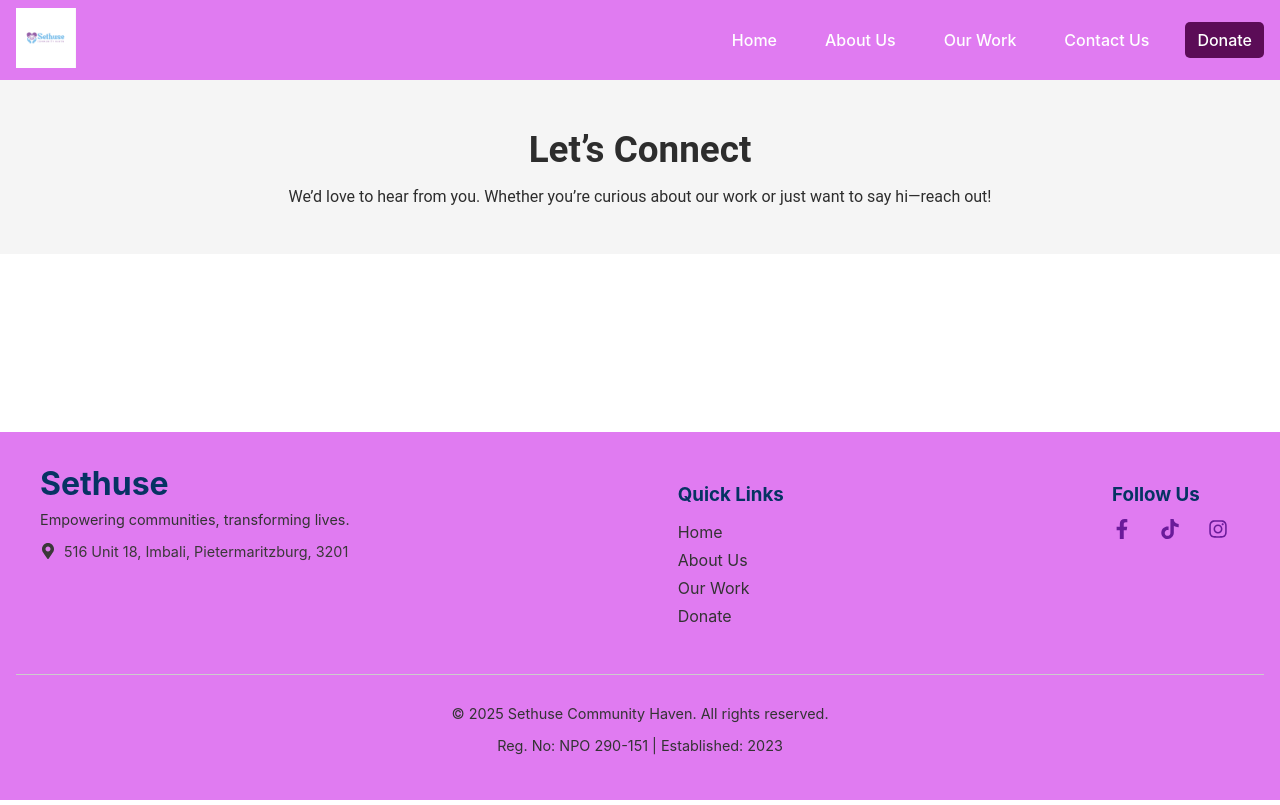
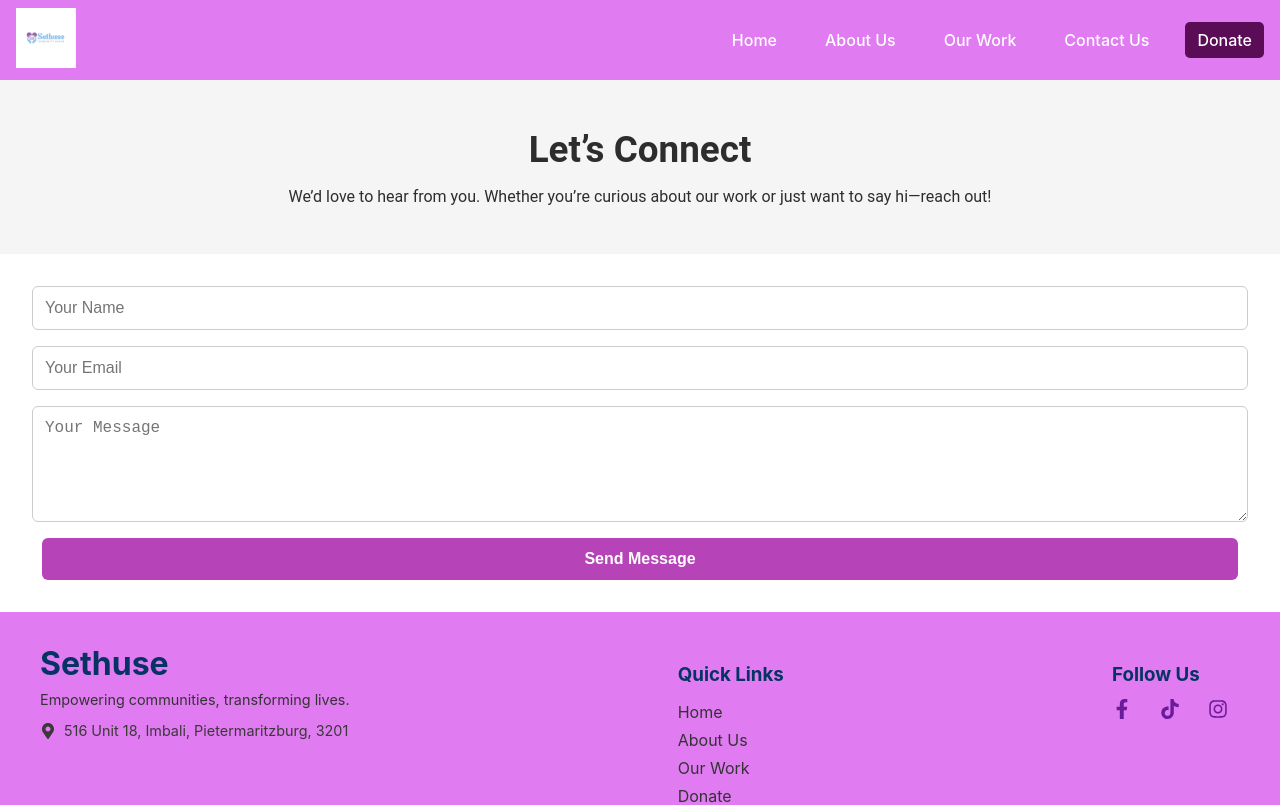
Before and after one commit to SmaSema/sethuse-website, a React (Create React App) app: page /contact in a window 1280 px wide. Shown: the top 805 px of the page. Built offline with nearby package versions, Linux system fonts and the light colour scheme.

Commit message:
47th  commit

```diff
--- /dev/null
+++ b/src/components/ContactUs_page/ContactForm.css
@@ -0,0 +1,24 @@
+.contact-form {
+  display: flex;
+  flex-direction: column;
+  gap: 1rem;
+  padding: 2rem;
+}
+
+.contact-form input,
+.contact-form textarea {
+  border: 1px solid #ccc;
+  padding: 0.75rem;
+  border-radius: 6px;
+  font-size: 1rem;
+}
+
+.contact-form button {
+  background-color: #aa21add7;
+  color: white;
+  border: none;
+  padding: 0.75rem;
+  font-size: 1rem;
+  border-radius: 6px;
+  cursor: pointer;
+}
--- /dev/null
+++ b/src/components/ContactUs_page/ContactForm.js
@@ -0,0 +1,25 @@
+import React, { useState } from 'react';
+import SuccessMessage from './SuccessMessage';
+import '../ContactUs_page/ContactForm.css';
+
+const ContactForm = () => {
+  const [submitted, setSubmitted] = useState(false);
+
+  const handleSubmit = (e) => {
+    e.preventDefault();
+    setSubmitted(true); // Simulate submission
+  };
+
+  return submitted ? (
+    <SuccessMessage />
+  ) : (
+    <form className="contact-form" onSubmit={handleSubmit}>
+      <input type="text" placeholder="Your Name" required />
+      <input type="email" placeholder="Your Email" required />
+      <textarea placeholder="Your Message" rows="5" required />
+      <button type="submit">Send Message</button>
+    </form>
+  );
+};
+
+export default ContactForm;
--- /dev/null
+++ b/src/components/ContactUs_page/SuccessMessage.css
@@ -0,0 +1,7 @@
+.success-message {
+  padding: 2rem;
+  text-align: center;
+  background-color: #d7f6e7;
+  color: #266e4a;
+  border-radius: 8px;
+}
--- /dev/null
+++ b/src/components/ContactUs_page/SuccessMessage.js
@@ -0,0 +1,11 @@
+import React from 'react';
+import '../ContactUs_page/SuccessMessage.css';
+
+const SuccessMessage = () => (
+  <div className="success-message">
+    <h2>Thanks!</h2>
+    <p>Your message was sent successfully. We’ll be in touch soon.</p>
+  </div>
+);
+
+export default SuccessMessage;
--- a/src/pages/ContactUs.js
+++ b/src/pages/ContactUs.js
@@ -1,11 +1,13 @@
 // src/pages/ContactUs.js
 import React from 'react';
 import ContactHeader from '../components/ContactUs_page/ContactHeader';
+import ContactForm from '../components/ContactUs_page/ContactForm';
 
 const ContactUs = () => {
   return (
     <>
       <ContactHeader/>
+      <ContactForm />
     </>
   );
 };
```
